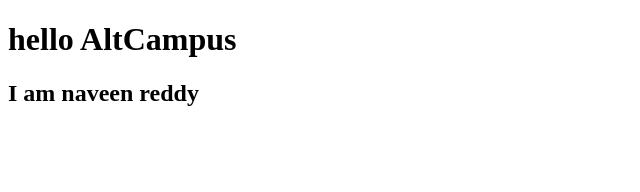
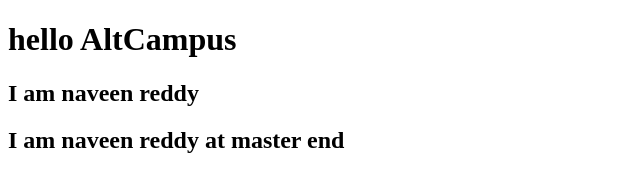
Before and after one commit to naveenankireddy/learn-branching, a plain HTML site: page index.html in a window 1280 px wide. Shown: the whole page, without its empty margins (0-640 px from the left). Drawn offline with Linux system fonts and the light colour scheme.

Commit message:
index.html

```diff
--- a/index.html
+++ b/index.html
@@ -9,5 +9,6 @@
 <body>
     <h1>hello AltCampus</h1>
     <h2>I am naveen reddy</h2>
+    <h2>I am naveen reddy at master end</h2>
 </body>
 </html>
```
